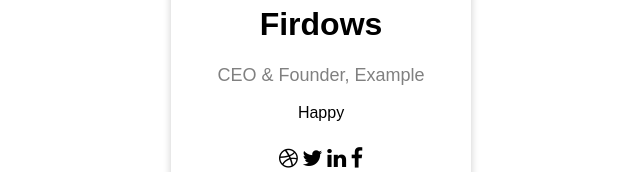
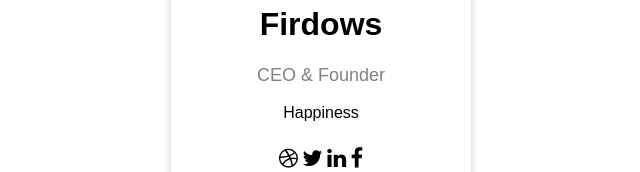
Before and after one commit to ShaikHaneefaFirdows/ShaikHaneefaFirdows.github.io, a plain HTML site: page index.html in a window 1280 px wide. Shown: the part 348-520 px from the top of the page, without its empty margins (319-959 px from the left). Drawn offline with Linux system fonts and the light colour scheme.

Commit message:
Update index.html

```diff
--- a/index.html
+++ b/index.html
@@ -47,8 +47,8 @@ button:hover, a:hover {
 <div class="card">
   <img src="https://encrypted-tbn0.gstatic.com/images?q=tbn:ANd9GcRcmRAoN26tdHlVmsuu_BsuQJfJiTb6u-ARO3lUiYs244npGGcA26TJVQlgdyyEnBWz1MM&usqp=CAU" alt="John" style="width:100%">
   <h1>Shaik Haneefa Firdows</h1>
-  <p class="title">CEO & Founder, Example</p>
-  <p>Happy</p>
+  <p class="title">CEO & Founder</p>
+  <p>Happiness</p>
   <div style="margin: 24px 0;">
     <a href="#"><i class="fa fa-dribbble"></i></a>
     <a href="#"><i class="fa fa-twitter"></i></a>
```
